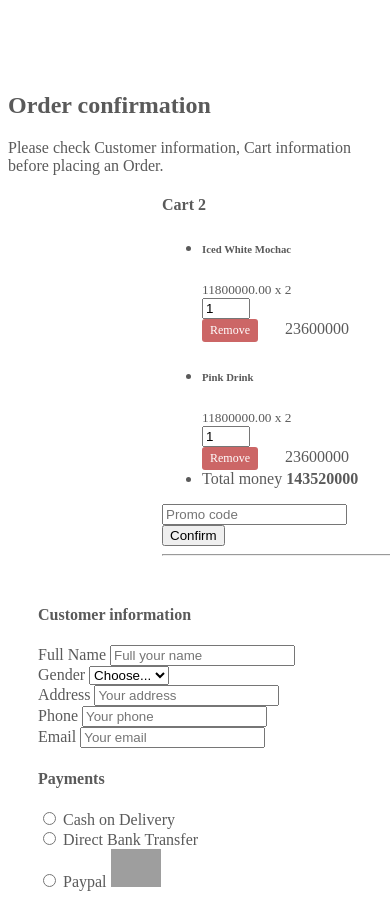
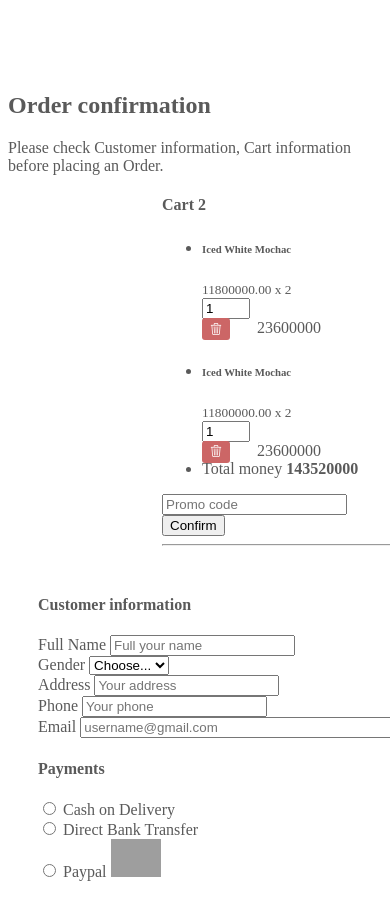
Before and after one commit to chanhhanh/agile-coffee-system, a CodeIgniter 4 app: the page made by app/Views/pages/order_confirm.php in a window 390 px wide; the page is wider, and only the part inside the window is pictured. Run offline with PHP 8.4 and a stand-in for CodeIgniter, Linux system fonts and the light colour scheme; the template is opened without the code that fills it, so the values that code supplies are empty; some libraries are stand-ins or nearby versions; some web fonts are replaced; grey boxes are pictures that could not be loaded.

Commit message:
Validation Email Phone (Order Confirm)
Còn lỗi btn remove

```diff
--- a/app/Views/pages/order_confirm.php
+++ b/app/Views/pages/order_confirm.php
@@ -11,6 +11,7 @@
     <link rel="stylesheet" href="./public/bootstrap/bootstrap.min.css">
     <!-- Font awesome -->
     <link rel="stylesheet" href="./public/font-awesome/font-awesome.min.css" type="text/css">
+    <link rel="stylesheet" href="https://cdn.jsdelivr.net/npm/bootstrap-icons@1.8.1/font/bootstrap-icons.css">
     <!-- Custom css-->
     <link rel="stylesheet" href="./public/css/order-detail.css" type="text/css">
 </head>
@@ -41,16 +42,17 @@
                                     <input type="number" value="1" min="1" style="width:40px">
                                 </div>
                                 <div class="product-removal">
-                                    <button class="remove-product"
+                                    <!-- <button class="remove-product"
                                         style="border: 0; padding: 4px 8px; background-color: #c66; color: #fff; font-family: font-bold; font-size: 12px; border-radius: 3px;">
                                         Remove
-                                    </button>
-
+                                    </button> -->
+                                    <i class="bi bi-trash3 remove-product"
+                                        style="border: 0; padding: 4px 8px; background-color: #c66; color: #fff; font-family: font-bold; font-size: 12px; border-radius: 3px;"></i>
                                     <span class="text-muted" style="padding-left:23px">23600000</span>
                             </li>
                             <li class="list-group-item d-flex justify-content-between lh-condensed">
                                 <div>
-                                    <h6 class="my-0">Pink Drink</h6>
+                                    <h6 class="my-0">Iced White Mochac</h6>
                                     <small class="text-muted product-line-price">11800000.00 x 2</small>
                                 </div>
 
@@ -58,11 +60,12 @@
                                     <input type="number" value="1" min="1" style="width:40px">
                                 </div>
                                 <div class="product-removal">
-                                    <button class="remove-product"
+                                    <!-- <button class="remove-product"
                                         style="border: 0; padding: 4px 8px; background-color: #c66; color: #fff; font-family: font-bold; font-size: 12px; border-radius: 3px;">
                                         Remove
-                                    </button>
-
+                                    </button> -->
+                                    <i class="bi bi-trash3 remove-product"
+                                        style="border: 0; padding: 4px 8px; background-color: #c66; color: #fff; font-family: font-bold; font-size: 12px; border-radius: 3px;"></i>
                                     <span class="text-muted" style="padding-left:23px">23600000</span>
                             </li>
                             <!-- <li class="list-group-item d-flex justify-content-between lh-condensed">
@@ -112,33 +115,34 @@
                             </div>
                             <div class="col-md-12">
                                 <label for="exampleInputPhone">Phone</label>
-                                <input type="text" class="form-control" id="exampleInputPhone"
-                                    aria-describedby="phoneHelp" placeholder="Your phone">
+                                <input id="exampleInputPhone" name="areaNo" class="form-control" type="tel" required
+                                    aria-describedby="phoneHelp" placeholder="Your phone" pattern="[0-9]{3}"
+                                    title="Please Enter Correct Phone Format" aria-label="Area code">
                             </div>
                             <div class="col-md-12">
                                 <label for="exampleInputEmail">Email</label>
-                                <input type="text" class="form-control" id="exampleInputEmail"
-                                    aria-describedby="emailHelp" placeholder="Your email">
+                                <!-- <input type="text" class="form-control" id="exampleInputEmail"
+                                    aria-describedby="emailHelp" placeholder="Your email"> -->
+                                <input class="form-control" id="exampleInputEmail" type="email" size="64" maxLength="64"
+                                    required placeholder="username@gmail.com" pattern=".+@gmail\.com"
+                                    title="Please Enter Correct Email Format">
                             </div>
-
-                        </div>
-
                             <h4 class="mb-3">Payments</h4>
-                        <!--  Tieền mặt MoMo ZaloPay ShopeePay-->
+                            <!--  Tiền mặt MoMo ZaloPay ShopeePay-->
                             <div class="d-block my-3">
                                 <div class="custom-control custom-radio">
-                                <input id="httt-1" name="httt_ma" type="radio" class="custom-control-input" required=""
-                                    value="1">
+                                    <input id="httt-1" name="httt_ma" type="radio" class="custom-control-input"
+                                        required="" value="1">
                                     <label class="custom-control-label" for="httt-1">Cash on Delivery</label>
                                 </div>
                                 <div class="custom-control custom-radio">
-                                <input id="httt-2" name="httt_ma" type="radio" class="custom-control-input" required=""
-                                    value="2">
+                                    <input id="httt-2" name="httt_ma" type="radio" class="custom-control-input"
+                                        required="" value="2">
                                     <label class="custom-control-label" for="httt-2">Direct Bank Transfer</label>
                                 </div>
                                 <div class="custom-control custom-radio">
-                                <input id="httt-3" name="httt_ma" type="radio" class="custom-control-input" required=""
-                                    value="3">
+                                    <input id="httt-3" name="httt_ma" type="radio" class="custom-control-input"
+                                        required="" value="3">
                                     <label class="custom-control-label" for="httt-3">Paypal</label>
                                     <img src="https://www.logolynx.com/images/logolynx/c3/c36093ca9fb6c250f74d319550acac4d.jpeg"
                                         alt="" width="50">
--- a/public/css/order-detail.css
+++ b/public/css/order-detail.css
@@ -5,7 +5,6 @@
 body {
   color: #5a5a5a;
 }
-
 
 /* CUSTOMIZE THE CAROUSEL
     -------------------------------------------------- */
@@ -21,23 +20,20 @@ body {
   z-index: 10;
   color: white;
   text-shadow: 2px 2px 5px black;
-
 }
-
 
 /* Declare heights because of positioning of img element */
 .carousel-item {
   height: 42rem;
 }
 
-  .carousel-item>img {
+.carousel-item > img {
   position: absolute;
   top: 0;
   left: 0;
   min-width: 100%;
   height: 42rem;
 }
-
 
 /* MARKETING CONTENT
     -------------------------------------------------- */
@@ -53,10 +49,9 @@ body {
 }
 
 .marketing .col-lg-4 p {
-    margin-right: .75rem;
-    margin-left: .75rem;
+  margin-right: 0.75rem;
+  margin-left: 0.75rem;
 }
-
 
 /* Featurettes
     ------------------------- */
@@ -70,15 +65,13 @@ body {
 .featurette-heading {
   font-weight: 300;
   line-height: 1;
-    letter-spacing: -.05rem;
+  letter-spacing: -0.05rem;
 }
-
 
 /* RESPONSIVE CSS
     -------------------------------------------------- */
 
 @media (min-width: 40em) {
-
   /* Bump up size of carousel content */
   .carousel-caption p {
     margin-bottom: 1.25rem;
```
Also changed, not shown: public/js/app.js. Lines whose indentation alone changed are shown as unchanged.
